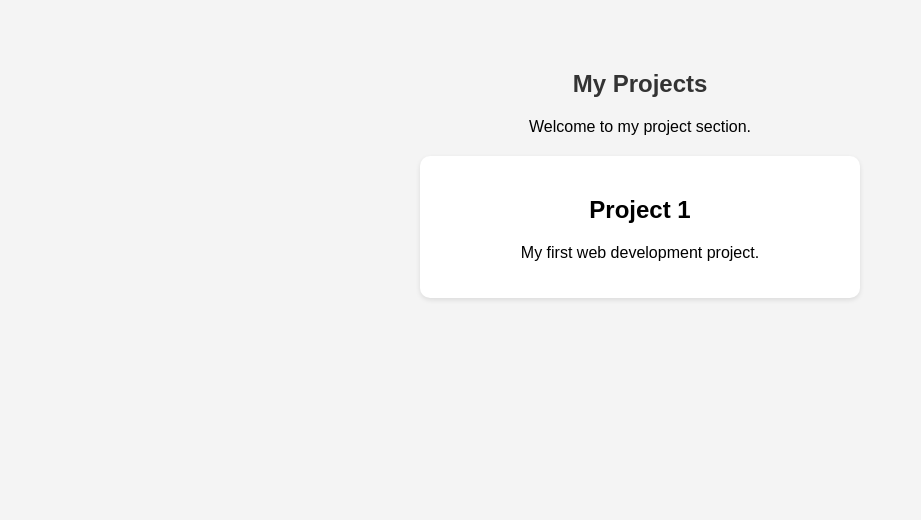
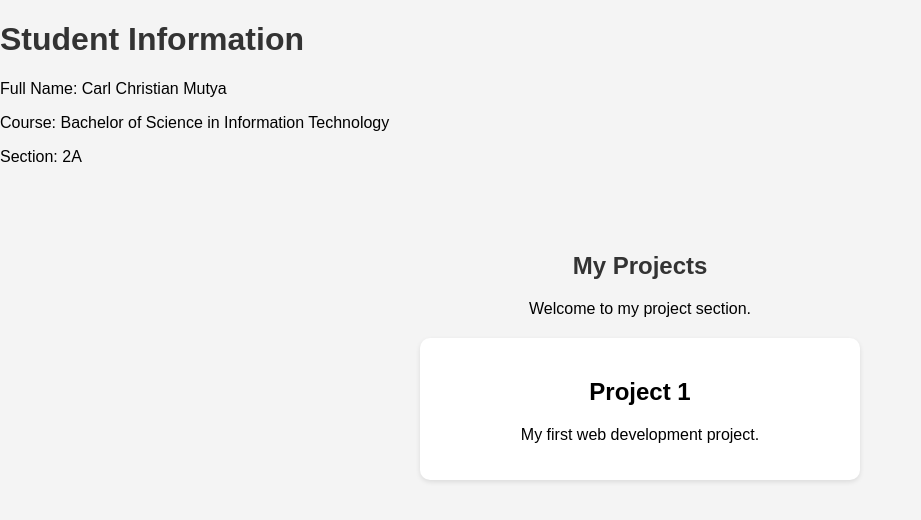
Before and after one commit to carlmutia20-dev/ACTS, a plain HTML site: page Projects/index.html in a window 1280 px wide. Shown: the whole page, without its empty margins (0-921 px from the left). Drawn offline with Linux system fonts and the light colour scheme.

Commit message:
Add student information to index.html

```diff
--- a/Projects/index.html
+++ b/Projects/index.html
@@ -7,7 +7,10 @@
     <link rel="stylesheet" href="style.css">
 </head>
 <body>
-
+    <h1>Student Information</h1>
+    <p>Full Name: Carl Christian Mutya</p>
+    <p>Course: Bachelor of Science in Information Technology</p>
+    <p>Section: 2A</p>
     <section class="projects">
         <h1>My Projects</h1>
         <p>Welcome to my project section.</p>
```
